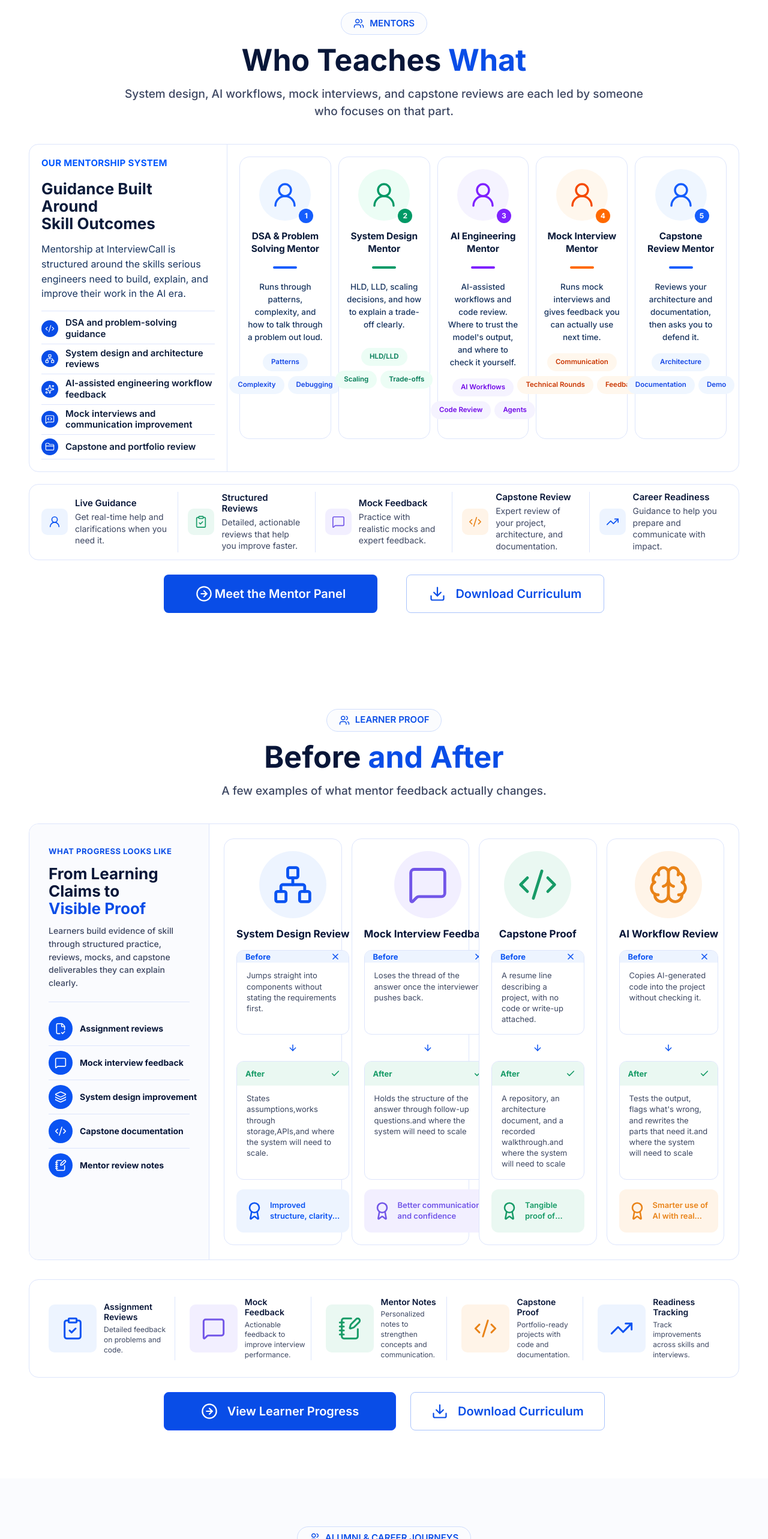
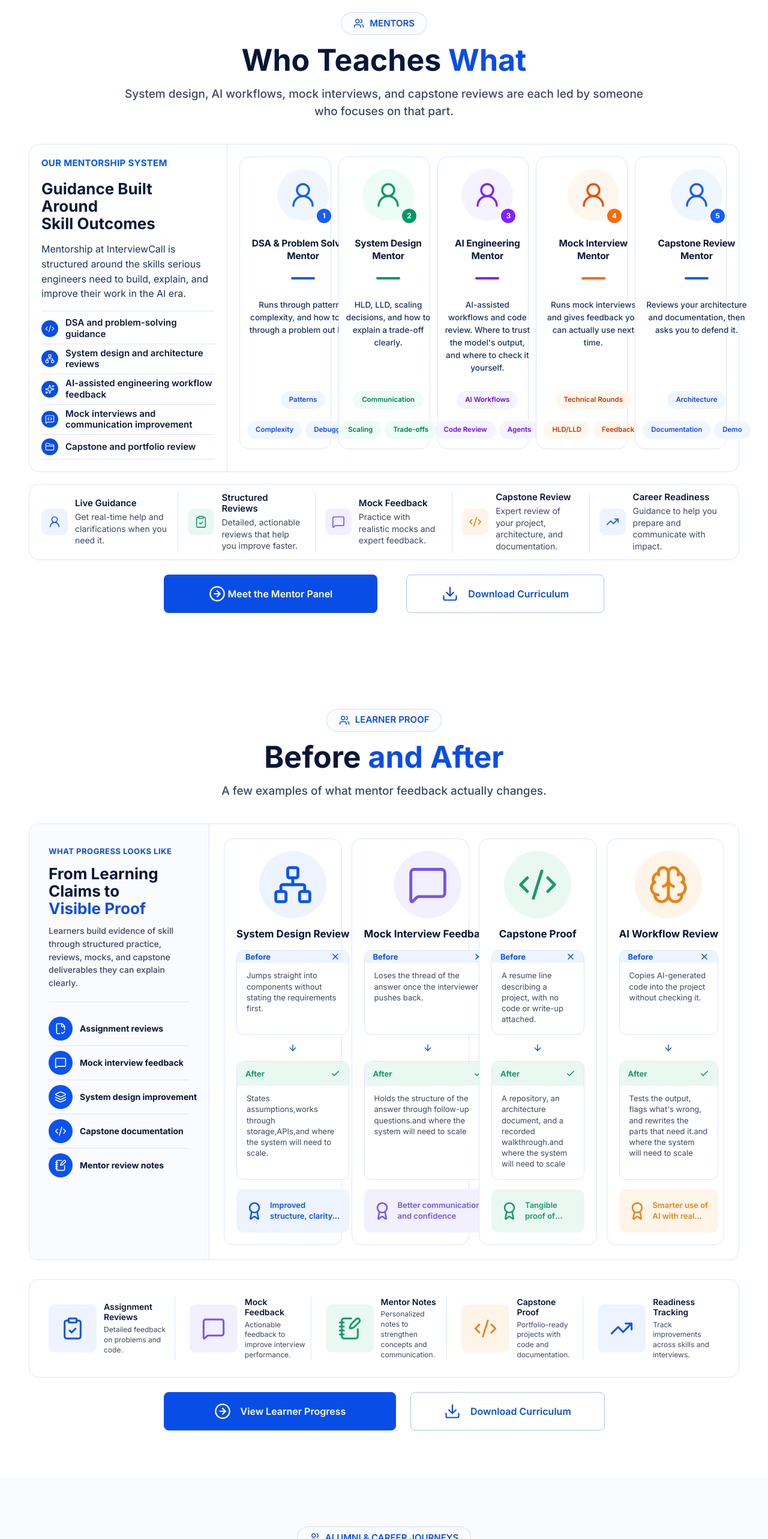
Before and after one commit to InterviewCall/AI-Proof-Engineering, a Next.js app: page / in a window 1280 px wide. Shown: the part 9434-12000 px from the top of the page at 60% size. Built offline with nearby package versions, Linux system fonts and the light colour scheme.

Commit message:
Alignment fixed Before and After section

```diff
--- a/src/components/Sections/RealProgress/RealProgressSection.tsx
+++ b/src/components/Sections/RealProgress/RealProgressSection.tsx
@@ -196,7 +196,7 @@ const RealProgressSection: FC = () => {
                             w-full
                             items-center
                             justify-center
-                            gap-2.5
+                            gap-3
                             rounded-lg
                             border
                             border-[#144EFE]
@@ -216,7 +216,7 @@ const RealProgressSection: FC = () => {
                             lg:min-h-16
                             lg:gap-4
                             lg:px-6
-                            lg:text-[20px]
+                            lg:text-[16px]
                         "
                     >
                         <CircleArrowRight
@@ -254,7 +254,7 @@ const RealProgressSection: FC = () => {
                             lg:min-h-16
                             lg:gap-4
                             lg:px-6
-                            lg:text-[20px]
+                            lg:text-[16px]
                         "
                     >
                         <Download
--- a/src/components/Sections/Specialists/SpecialistCard.tsx
+++ b/src/components/Sections/Specialists/SpecialistCard.tsx
@@ -51,7 +51,7 @@ const SpecialistCard = ({ specialist }: SpecialistCardProps) => {
                 justify-center
                 rounded-full
                 px-3.5
-                py-1
+                py-2
                 text-[11.5px]
                 font-semibold
                 leading-none
@@ -66,11 +66,14 @@ const SpecialistCard = ({ specialist }: SpecialistCardProps) => {
         <article
             className="
                 relative
-                flex
+                grid
+                grid-rows-subgrid
+                row-span-5
+
                 min-h-[471px]
                 w-full
-                flex-col
-                items-center
+
+                justify-items-center
                 rounded-[17px]
                 border
                 border-(--specialist-card-border)
@@ -126,7 +129,7 @@ const SpecialistCard = ({ specialist }: SpecialistCardProps) => {
             <h3
                 className="
                     mt-4
-                    min-h-[48px]
+
                     w-full
                     text-center
                     text-[15.5px]
@@ -155,7 +158,7 @@ const SpecialistCard = ({ specialist }: SpecialistCardProps) => {
             <p
                 className="
                     mt-5
-                    min-h-[96px]
+
                     w-full
                     text-center
                     text-[13.5px]
@@ -169,7 +172,7 @@ const SpecialistCard = ({ specialist }: SpecialistCardProps) => {
 
             {/* Skills / Tags */}
             {specialist.tags.length === 3 ? (
-                <div className="mt-4 flex w-full flex-col items-center gap-2">
+                <div className="mt-4 flex w-full flex-col items-center gap-5">
                     {/* Top tag */}
                     <div className="flex w-full justify-center">
                         {renderTag(specialist.tags[0])}
@@ -191,7 +194,7 @@ const SpecialistCard = ({ specialist }: SpecialistCardProps) => {
                         items-center
                         justify-center
                         gap-x-1.5
-                        gap-y-2
+                        gap-y-3
                     "
                 >
                     {specialist.tags.map(renderTag)}
--- a/src/components/Sections/Specialists/SpecialistsSection.tsx
+++ b/src/components/Sections/Specialists/SpecialistsSection.tsx
@@ -119,7 +119,8 @@ const SpecialistsSection: FC = () => {
                             className="
                                 grid
                                 grid-cols-5
-                                items-start
+                                items-stretch
+                                grid-rows-[auto_auto_auto_auto_auto]
                                 gap-3
                                 p-5
                             "
@@ -154,7 +155,7 @@ const SpecialistsSection: FC = () => {
                                 bg-(--button-primary-bg)
                                 px-4
                                 text-center
-                                text-[14px]
+                                text-[13px]
                                 font-semibold
                                 text-(--button-primary-text)
                                 transition-all
@@ -169,7 +170,7 @@ const SpecialistsSection: FC = () => {
                                 lg:justify-self-start
                                 lg:gap-1
                                 lg:px-6
-                                lg:text-[20px]
+                                lg:text-[16px]
                             "
                         >
                             <CircleArrowRight
@@ -197,9 +198,14 @@ const SpecialistsSection: FC = () => {
                                 bg-white
                                 px-4
                                 text-center
-                                text-[14px]
+                                text-[13px]
                                 font-semibold
                                 text-(--color-brand-700)
+                                transition-all
+                                duration-200
+                                transition-all
+                                duration-200
+                                hover:-translate-y-0.5
                                 transition-colors
                                 hover:bg-(--color-brand-50)
                                 focus-visible:outline-none
@@ -208,7 +214,7 @@ const SpecialistsSection: FC = () => {
                                 lg:min-h-16
                                 lg:gap-4
                                 lg:px-6
-                                lg:text-[20px]
+                                lg:text-[16px]
                             "
                         >
                             <Download
@@ -265,7 +271,7 @@ const SpecialistsSection: FC = () => {
                             bg-(--button-primary-bg)
                             px-7
                             text-center
-                            text-[16px]
+                            text-[14px]
                             font-semibold
                             text-(--button-primary-text)
                             transition-all
@@ -294,7 +300,7 @@ const SpecialistsSection: FC = () => {
                             inline-flex
                             items-center
                             gap-2
-                            text-[15px]
+                            text-[14px]
                             font-semibold
                             text-(--color-brand-700)
                             transition-colors
--- a/src/utils/specialistsItems.ts
+++ b/src/utils/specialistsItems.ts
@@ -33,7 +33,7 @@ export const specialists: Specialist[] = [
         name: 'System Design Mentor',
         description:
             'HLD, LLD, scaling decisions, and how to explain a trade-off clearly.',
-        tags: ['HLD/LLD', 'Scaling', 'Trade-offs'],
+        tags: ['Communication', 'Scaling', 'Trade-offs'],
         accent: 'green',
     },
     {
@@ -49,7 +49,7 @@ export const specialists: Specialist[] = [
         name: 'Mock Interview Mentor',
         description:
             'Runs mock interviews and gives feedback you can actually use next time.',
-        tags: ['Communication', 'Technical Rounds', 'Feedback'],
+        tags: ['Technical Rounds', 'HLD/LLD', 'Feedback'],
         accent: 'orange',
     },
     {
```
